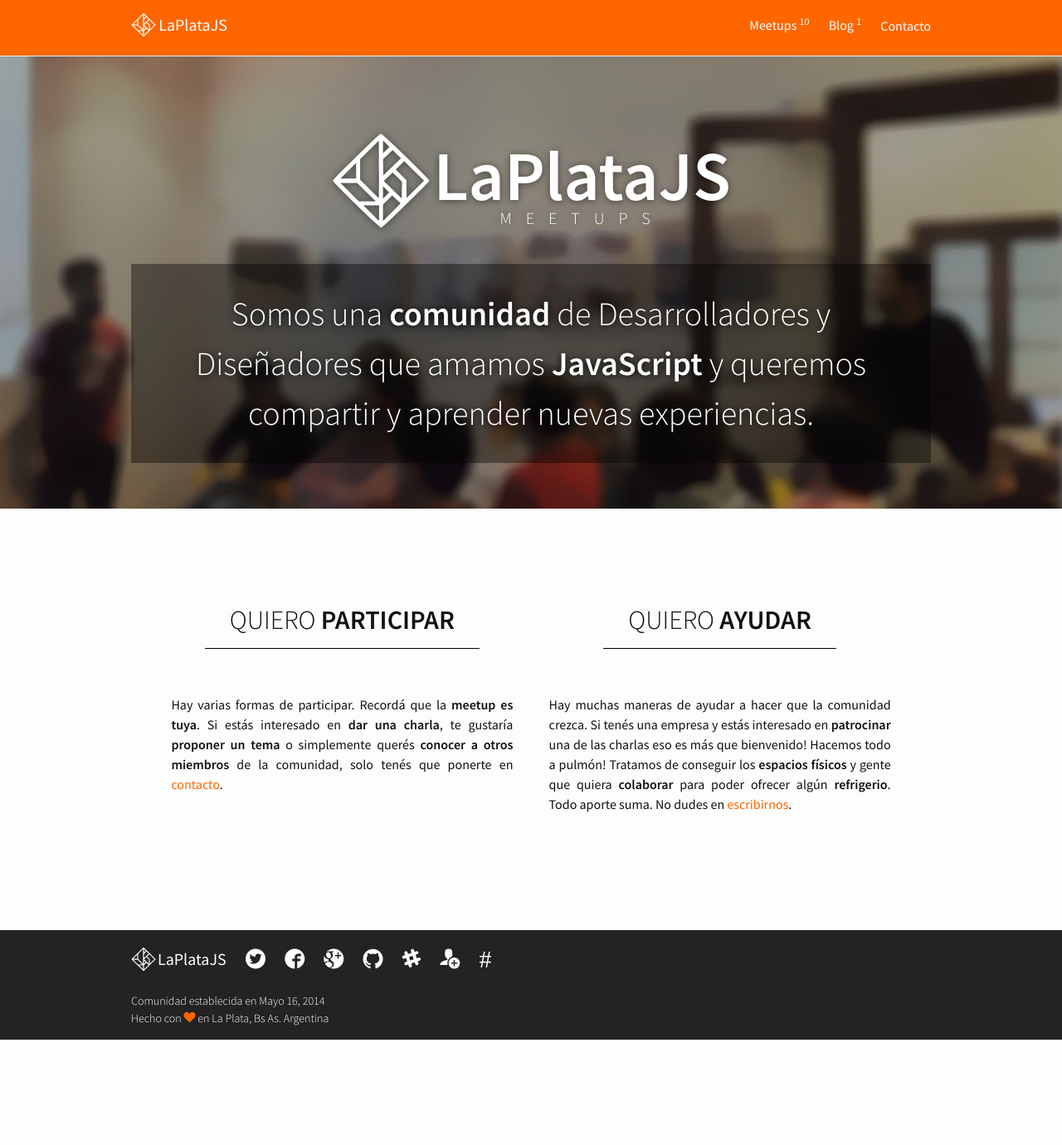
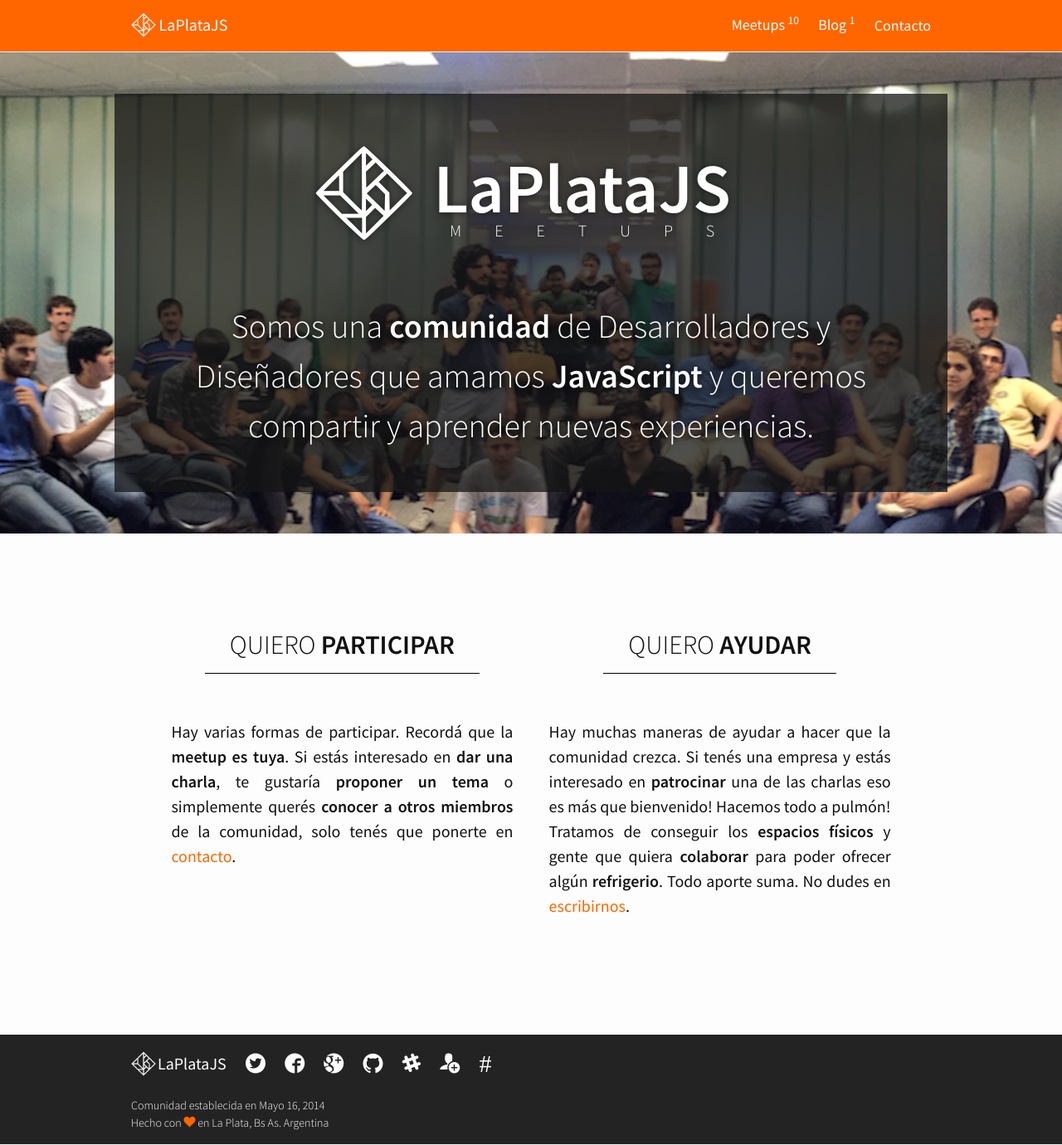
Before and after one commit to laplatajs/laplatajs.github.io, a Jekyll site: the page built from index.html, in a window 1280 px wide. Shown: the whole page at 83% size. Built offline with Jekyll 4.4.1, drawn with Linux system fonts in a browser that asks for light colours; before the commit the page ends 1254 px from its top, so only the background shows below that.

Commit message:
moar visual changes

```diff
--- a/_sass/_navigation.scss
+++ b/_sass/_navigation.scss
@@ -27,9 +27,9 @@
 
 nav li {
   display: inline-block;
-  padding-bottom: 5px;
+  // padding-bottom: 5px;
   padding-right: 20px;
-  font-size: 16px;
+  font-size: 18px;
   vertical-align: middle;
 
   &:last-child {
@@ -41,7 +41,7 @@
   padding-left: 0;
   text-transform: none;
   font-size: 16px;
-  padding-bottom: 5px;
+  // padding-bottom: 5px;
   padding-right: 5px;
   text-align: center;
 }
--- a/resources/css/main.scss
+++ b/resources/css/main.scss
@@ -17,8 +17,8 @@
  */
 
 .header {
-    padding-top: 50px;
-    background: url("/resources/images/lpjs-2.jpg") no-repeat center center;
+    padding: 50px 0;
+    background: url("/resources/images/lpjs-3.jpg") no-repeat center center;
     background-size: cover;
     text-align: center;
 
@@ -31,15 +31,24 @@
         }
     }
     h2 {
-        font-size: 20px; font-weight: 300; letter-spacing: 17px;
+        font-size: 20px; font-weight: 300;
         text-shadow: 0px 1px 10px rgba(0, 0, 0, 0.5);
+        letter-spacing: 40px;
+        padding-left: 40px;
         @include mobile {
+            letter-spacing: 17px;
+            padding-left: 0;
             font-size: 12px;
         }
 
     }
     h1, h2 {
         margin: 0; line-height: 1; color: #fff;
+    }
+
+    .wrapper {
+        background: rgba(21, 21, 21, .75);
+        padding: 20px;
     }
 
     .logo {
@@ -64,11 +73,11 @@
         color: #FFF;
         text-align: center;
         font-size: 40px;
-        background: rgba(0,0,0, .4);
+        //background: rgba(0,0,0, .4);
         text-shadow: 0px 1px 8px rgba(0, 0, 0, 1);
         font-weight: 300;
         padding: 30px;
-        margin-bottom: 55px;
+        // margin-bottom: 55px;
 
         @include mobile {
             font-size: 20px;
@@ -188,5 +197,6 @@
         margin: 40px 0px;
         padding-left: 20px;
         padding-right: 20px;
+        font-size: 20px;
     }
 }
```
Also changed, not shown: resources/images/lpjs-3.jpg (added).
